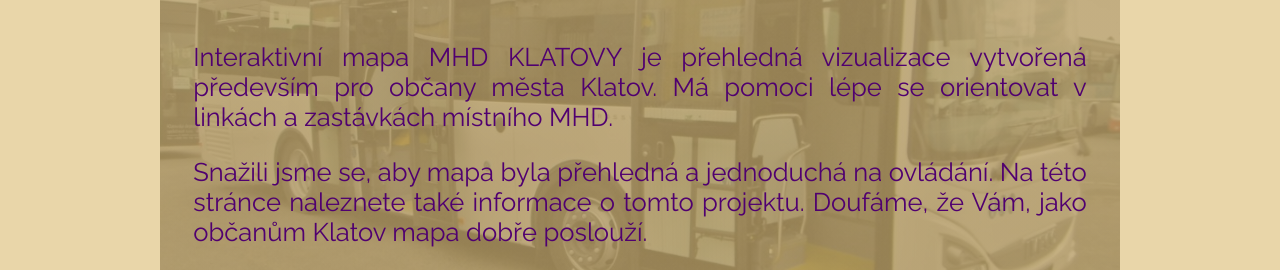
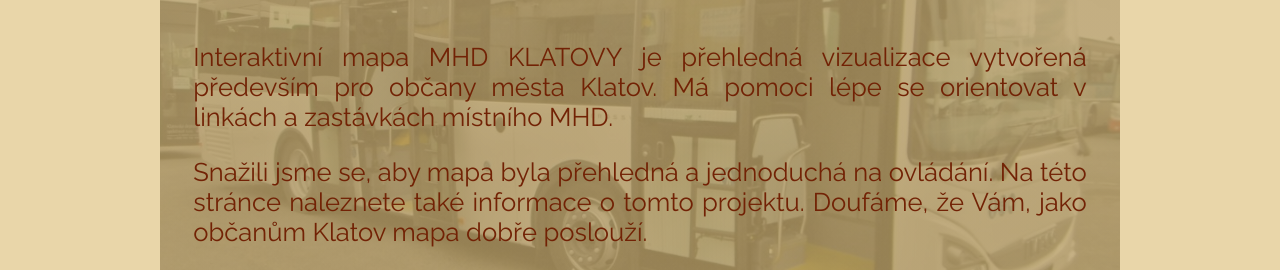
Before and after one commit to ton1czech/mhd-klatovy, a plain HTML site: page index.html in a window 1280 px wide. Shown: the part 301-571 px from the top of the page. Drawn offline with nearby package versions, Linux system fonts and the light colour scheme; a web font is replaced by a local one.

Commit message:
👌IMPROVE: color palette

```diff
--- a/style.scss
+++ b/style.scss
@@ -16,9 +16,9 @@
   --clr-footer-hover: #c9be93;
   --clr-line: #ccc2ab;
   --clr-box-image: #b89e67ce;
-  --clr-box-btn: #670090;
-  --clr-box-h1: #550077;
-  --clr-box-p: #500070;
+  --clr-box-btn: #912b06;
+  --clr-box-h1: #862705;
+  --clr-box-p: #722205;
 }
 
 .darkmode {
```
Also changed, not shown: style.css.
